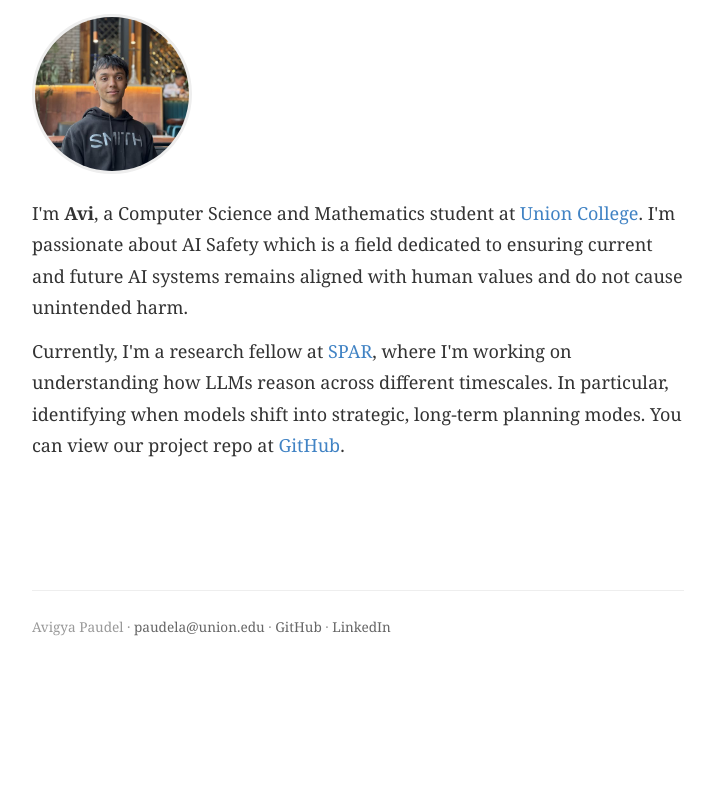
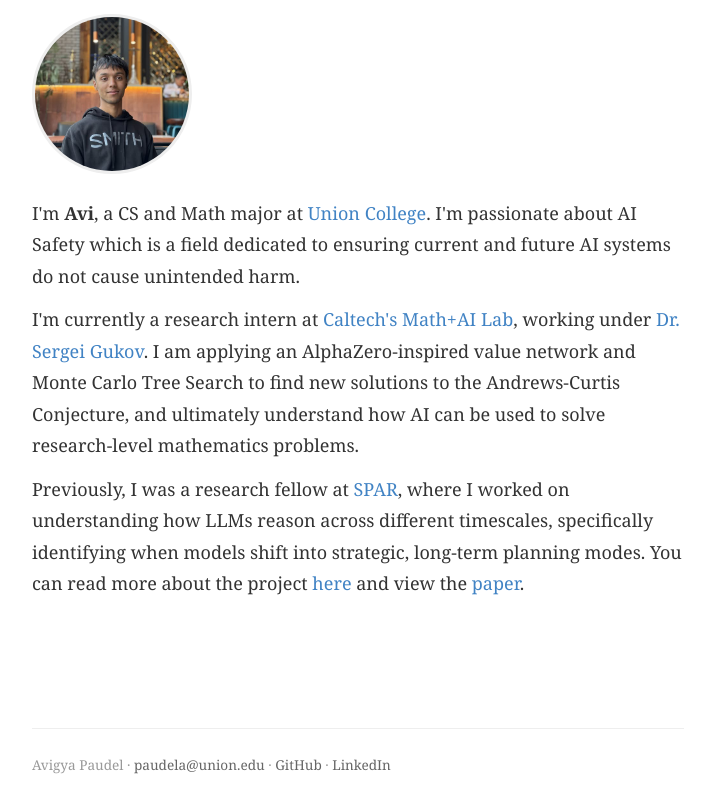
Before and after one commit to Avi161/my-portfolio, a React (Create React App) app: page / in a window 1280 px wide. Shown: the part 577-1374 px from the top of the page, without its empty margins (282-995 px from the left). Before the commit the page ends 1240 px from the top, so only its background shows below. Built offline with nearby package versions, Linux system fonts and the light colour scheme.

Commit message:
Update homepage

```diff
--- a/src/pages/HomePage.js
+++ b/src/pages/HomePage.js
@@ -16,23 +16,35 @@ const HomePage = () => {
         <img src={profileImage} alt="Avigya Paudel" className="profile-image" />
         <section className="intro">
           <p>
-            I'm <strong>Avi</strong>, a Computer Science and Mathematics
-            student at{' '}
+            I'm <strong>Avi</strong>, a CS and Math major at{' '}
             <a href="https://www.union.edu/" target="_blank" rel="noopener noreferrer">
               Union College
             </a>
-            . I'm passionate about AI Safety which is a field dedicated to ensuring current and future AI systems remains aligned with human values and do not cause unintended harm.
+            . I'm passionate about AI Safety which is a field dedicated to ensuring current and future AI systems do not cause unintended harm.
           </p>
           <p>
-            Currently, I'm a research fellow at{' '}
+            I'm currently a research intern at{' '}
+            <a href="https://math-ai.caltech.edu/" target="_blank" rel="noopener noreferrer">
+              Caltech's Math+AI Lab
+            </a>
+            , working under{' '}
+            <a href="https://gukov.caltech.edu/" target="_blank" rel="noopener noreferrer">
+              Dr. Sergei Gukov
+            </a>
+            . I am applying an AlphaZero-inspired value network and Monte Carlo Tree Search to find new solutions to the Andrews-Curtis Conjecture, and ultimately understand how AI can be used to solve research-level mathematics problems.
+          </p>
+          <p>
+            Previously, I was a research fellow at{' '}
             <a href="https://sparai.org/" target="_blank" rel="noopener noreferrer">
               SPAR
             </a>
-            , where I'm working on understanding how LLMs reason across different
-            timescales. In particular, identifying when models shift into strategic,
-            long-term planning modes. You can view our project repo at{' '}
-            <a href="https://github.com/justinshenk/temporal-awareness" target="_blank" rel="noopener noreferrer">
-              GitHub
+            , where I worked on understanding how LLMs reason across different timescales, specifically identifying when models shift into strategic, long-term planning modes. You can read more about the project{' '}
+            <a href="https://www.justinshenk.com/projects/spar-research" target="_blank" rel="noopener noreferrer">
+              here
+            </a>{' '}
+            and view the{' '}
+            <a href="https://arxiv.org/pdf/2606.05194" target="_blank" rel="noopener noreferrer">
+              paper
             </a>.
           </p>
         </section>
```
